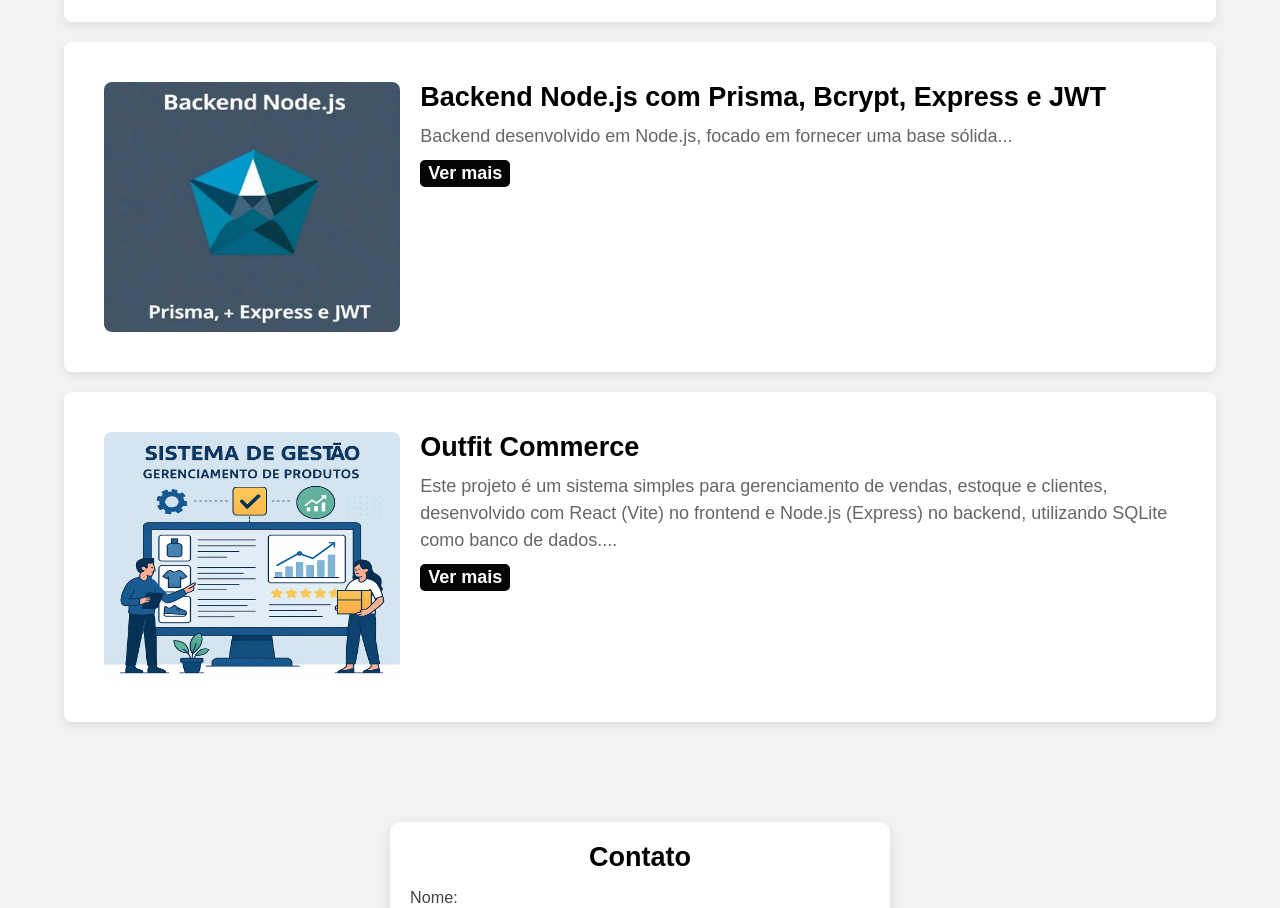
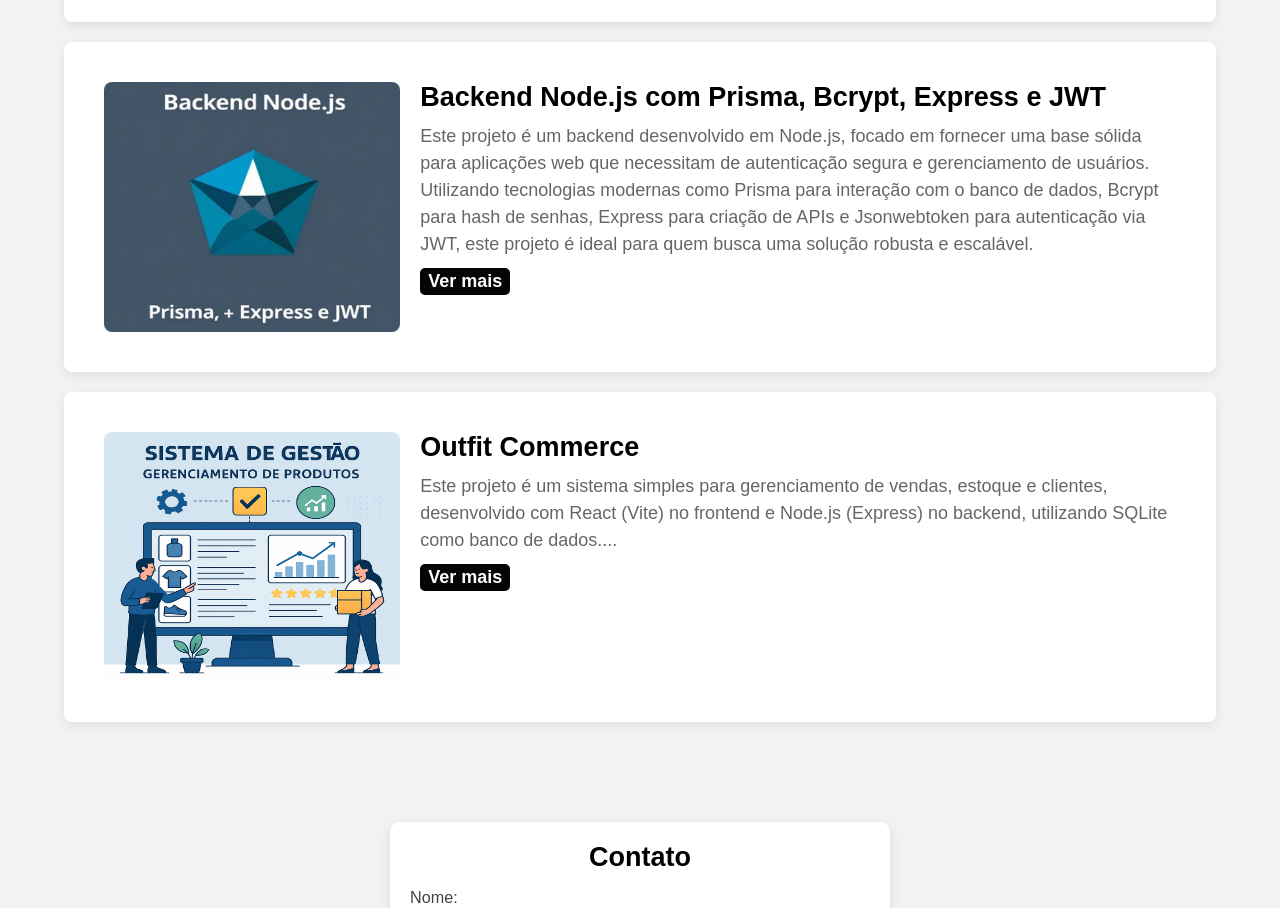
Before and after one commit to marcelocarvalho1/portfolio, a React (Vite) app: page / in a window 1280 px wide. Shown: the part 2180-3088 px from the top of the page. Built offline with nearby package versions, Linux system fonts and the light colour scheme.

Commit message:
Atualizações

```diff
--- a/src/components/Projetos/Projetos.css
+++ b/src/components/Projetos/Projetos.css
@@ -20,7 +20,7 @@
    background-color: #fff;
   box-shadow: 0 4px 10px rgba(0, 0, 0, 0.08);
   transition: transform 0.2s ease, box-shadow 0.2s ease;
-  cursor: pointer;
+
 }
 .project-image {
   width: 420px;
--- a/src/components/Projetos/index.jsx
+++ b/src/components/Projetos/index.jsx
@@ -23,7 +23,7 @@
     imagem: PROJETO3,
     titulo: "Backend Node.js com Prisma, Bcrypt, Express e JWT",
     descricao:
-      "Backend desenvolvido em Node.js, focado em fornecer uma base sólida...",
+      "Este projeto é um backend desenvolvido em Node.js, focado em fornecer uma base sólida para aplicações web que necessitam de autenticação segura e gerenciamento de usuários. Utilizando tecnologias modernas como Prisma para interação com o banco de dados, Bcrypt para hash de senhas, Express para criação de APIs e Jsonwebtoken para autenticação via JWT, este projeto é ideal para quem busca uma solução robusta e escalável.",
     link: "https://github.com/marcelocarvalho1/API_NODE_JWT",
   },
   {
```
